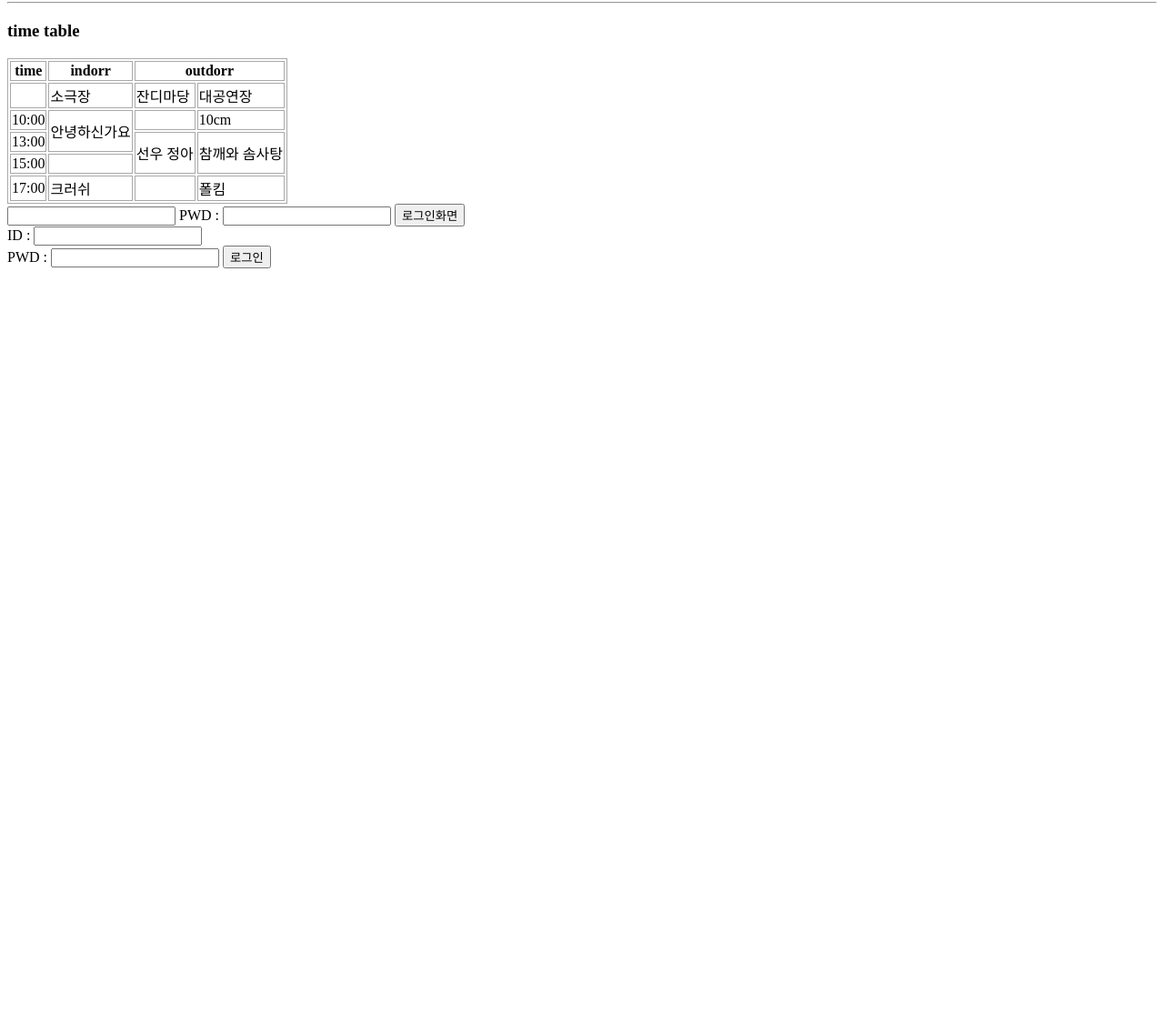
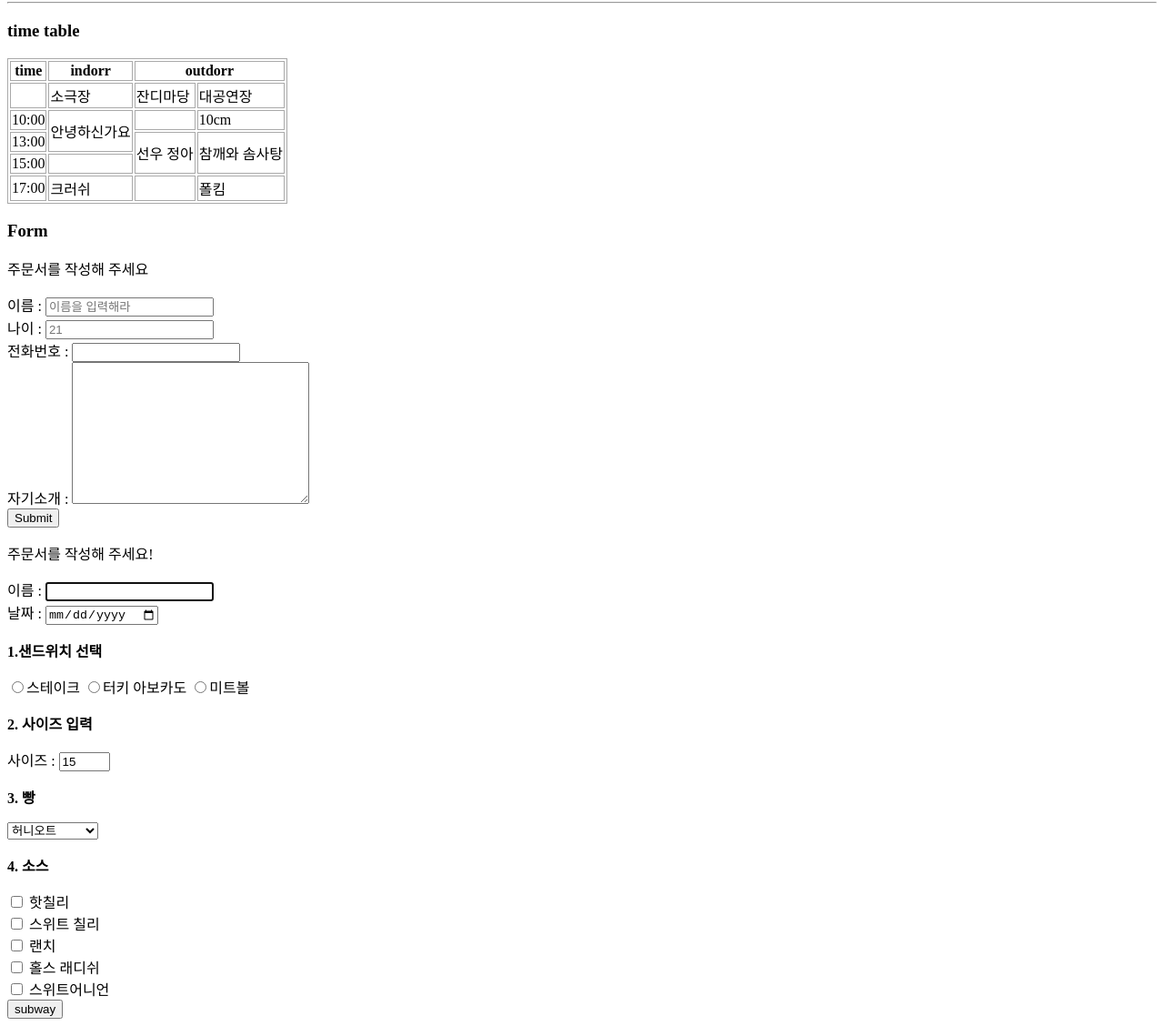
Before and after one commit to sgh8539/sgh8539.github.io, a plain HTML site: page markup.html in a window 1280 px wide. Shown: the part 1416-2544 px from the top of the page at 91% size. Before the commit the page ends 1719 px from the top, so only its background shows below. Drawn offline with Linux system fonts and the light colour scheme.

Commit message:
ss3|css|190115

```diff
--- a/index.html
+++ b/index.html
@@ -1,43 +1,32 @@
 <!DOCTYPE html>
 <html lang="en">
-<!-- lang는 트리거다 -->
 <head>
-<!-- 머리기 때문에 파일에 대한 정보를 담고있다. 브라우저한테 알려준다 -->
     <meta charset="UTF-8">
-    <meta name="viewport" content="width=device-width, initial-scale=1.0">
-    <meta http-equiv="X-UA-Compatible" content="ie=edge">
     <title>sgh8539's github page</title>
+    <link rel="stylesheet" type="text/css" href="./style.css">
+    <!-- <style>div{}</style> -->
 </head>
-<!-- 정보 -->
 <body>
-    <!-- h1 img ul은 sybling이라한다. -->
-    <h1>Comming Soon..</h1>
-    <!-- h1태그는 항상 하나만 있어야한다. -->
-    <img src="./animals/duck.jpg" alt="dog">
-    <!-- src 소스는 저거고 알트 값은 도그다 따음표 안에 있다. -->
+    <!-- body태그부터 스타일을 저장할 수 있다. -->
+    <h1>I'm h1</h1>
     <ul>
-        <li>HTML</li>
-        <li>CSS</li>
+        <li><a href="google.com">google</a></li>
+        <li><a href="naver.com">naver</a></li>
+        <li><a href="github.com">github</a></li>
     </ul>
-    <p>
-        <i>This</i> <em>is</em> <b>SSAFY</b> <strong>1st</strong>
-        <!-- strong을쓰자 -->
-        <!-- 강조 em -->
-    </p>
-    <!-- 태그 놀이 -->
-    <blockquote>
-        인용구
-    </blockquote>
-
-    <!-- <header></header>
-    <nav></nav>
-    <aside></aside>
-    <section>
-        <article></article>
-    </section>
-    <footer></footer>
-    <article></article> -->
-    <!-- 의미론적으로 역할을 제대로 명시하기 위해 넣어준다. 시멘틱 마크업-->
+    <h2>I'm h2</h2>
+    <div id="exec-bio" class = "bio-box"><a href="">I'm a Link</a></div>
+    <div class = "bio-box red ex-2"><a id="ex_1" href="">I'm a Link</a></div>
+    <div class = "bio-box ex-2"><a href="">I'm a Link</a></div>
+    <div class = "bio-box ex-2"><a href="">I'm a Link</a></div>
 </body>
-<!-- 내용 -->
 </html>
+<!-- div#exec-bio.bio-box -->
+<!-- 폭포처럼내려온다 cascadeing style sheet -->
+<!-- 더자세한일에 더 우선권이 있다. -->
+<!-- 인라인 스타일링은 자기자신을 반복하므로 하지마라 -->
+<!-- 스타일 관련된 정보를 머리에 담아 놓으면  -->
+<!-- 파일라이트 뷰티풀 수프 -->
+<!-- 중요한건 크롤링에서 가장 중요한건 selecter다 ㅇㅋ? -->
+<!-- #flick0 > li.item5 > div.obj_off.tab4 > a > img -->
+<!-- 자바스크립트 !!!! 프로그래밍적인 요소들 -->
--- a/markup.html
+++ b/markup.html
@@ -123,9 +123,67 @@
                 <td rowspan="2">폴킴</td>
             </tr>
         </table>
+        <h3>Form</h3>
+        <p>주문서를 작성해 주세요</p>
+        <form action="./index.html">
+            <!-- 양식이날라간다 -->
+            <div>
+                이름 : <input type="text" placeholder="이름을 입력해라" name="name">
+            </div>
+            <div>
+                나이 : <input name="age" type="number" placeholder="21">
+            </div>
+            <div>
+                전화번호 : <input name="phone" type="text">
+             </div>
+             <div>
+                자기소개 : <textarea name="intro" id="" cols="30" rows="10">
+            </textarea>
+            </div>
+            <input type="submit">
+
+        </form>
+        <p>
+            주문서를 작성해 주세요!
+        </p>
+        <form action="">
+            <div>
+                이름 : <input type="text"  name="name" autofocus>
+            </div>
+            <div>
+                날짜 :  <input type="date" name="date">
+            </div>
+            <p><strong>1.샌드위치 선택</strong></p>
+            <div>
+                <input type="radio"name="select"value="1">스테이크
+                <input type="radio"name="select"value="2">터키 아보카도
+                <input type="radio"name="select"value="3">미트볼
+            </div>
+            <p><strong>2. 사이즈 입력</strong></p>
+            <div>
+                사이즈 : <input name="size" type="number" min="15" max="30" step="15" value="15">
+            </div>
+            <p><strong>3. 빵</strong></p>
+            <div>
+                <select name="bread" id="">
+                    <option value="1">허니오트</option>
+                    <option value="2">프랫브레드</option>
+                    <option value="3">하티 이탈리안</option>
+                </select>
+            </div>
+            <p><strong>4. 소스</strong></p>
+            <div>
+                <input type="checkbox" name="option[sauce]" value="1"> 핫칠리<br>
+                <input type="checkbox" name="option[sauce]" value="2"> 스위트 칠리 <br>
+                <input type="checkbox" name="option[sauce]" value="3"> 랜치<br>
+                <input type="checkbox" name="option[sauce]" value="4"> 홀스 래디쉬<br>
+                <input type="checkbox" name="option[sauce]" value="5"> 스위트어니언<br>
+            </div>
+            <input type="submit"value="subway">
+        </form>
     </body>
 </html>
-
+<!--
 <input type="text" name="my_name" size="20">
 PWD : <input type="password" name="my_password" size="20">
 <input type="button" value="로그인화면">
@@ -133,4 +191,15 @@ PWD : <input type="password" name="my_password" size="20">
 ID : <input type="text" name="my_name" size="20">
 <br>
 PWD : <input type="password" name="my_password" size="20">
-<input type="button" value="로그인">
+<input type="button" value="로그인"> -->
+
+
+<!-- <header></header>
+<nav></nav>
+<aside></aside>
+<section>
+    <article></article>
+</section>
+<footer></footer>
+<article></article> -->
+<!-- 의미론적으로 역할을 제대로 명시하기 위해 넣어준다. 시멘틱 마크업-->
--- /dev/null
+++ b/style.css
@@ -0,0 +1,64 @@
+/* div {
+    border: 1px solid yellow;
+    /* 아래있는 스타일이 더 자세하고 가까이 잇으므로 명시적이고 상세한 명령 이므로 우선권이있다. */
+    /* 양이 많지 않다면 나쁘지 않은 방법 하지만 몇백줄 몇천줄 쌓이게되면 별로
+} */
+
+
+
+div {
+    border: 1px solid black;
+}
+/* div을 설렉해서 border에다가 1px solid black이라는 값을 줬다. */
+
+a {
+    color: red;
+}
+
+.bio-box a{
+    color: green;
+}
+/* 좋은예시 위 참조 */
+
+#exec-bio{
+    background-color: lightgray;
+}
+
+.bio-box{
+    border: 1px solid black;
+}
+
+.bio-box{
+    border: 1px solid black;
+}
+
+#ex_1 {
+    background-color: orange;
+}
+.ex-2{
+    background-color: aqua;
+}
+
+
+/* 아무 atag를 잡아서 아무 id를 주고 id로 select하여 배경색 오렌지를 주세요 */
+/* 모든 .bio-box 클래스를가진 요소들에 추가로 아무 class를 주고, class로 select하여 배경색 azure를 적용하자. */
+/* naming things 어떻게 보여질지에 대해 이름을 지으면 안된다. 너무 broad한 범위를 커버해서는 안된다.*/
+.red {
+    background-color: red;
+}
+/* 사이트 테마가 바뀌어 이름이 직관적이지 않게 된다. 따라서 어떻게 보일지 보다 실제 의미를 따라서 이름을 쓴다. red > alart ,small > disabled */
+.disabled{
+
+}
+/* 같은 아이디가 있으면 나중에 나오는 것에 따른다. css에서 id값은 사용하지 않는게 옳다. javascript는 옮기는 일이 있기 때문에 id를 사용한다. */
+/* bootstrap은 class가 있는 css를 다운받는다. */
+/* css priority table >>>>>>> !important >>>>>>>> inline >>>>>>>>> midorcurl >>>>>>>>> user definition(browser 해부) >>>>>>>> id,  class >>>>>>>>> location아래것들을 우선시한다.>>>>>>>>>> inheritance 부모것들을 받는다.
+>>>> style sheet에서 작성된것들 전반적으로 naive 작성된것들.>>>>>>>>>> browser default */
+/* 클래스 값들이 더욱더 상세할수록 priority점수 참조; 점수가 높은게 이긴다. */
+
+
+body div#exec-bio.bio-box{
+    color: green;
+}
+
+/* bad example */
```
Also changed, not shown: 인덱스.html (added, +43 -0 lines), 1 other file.
